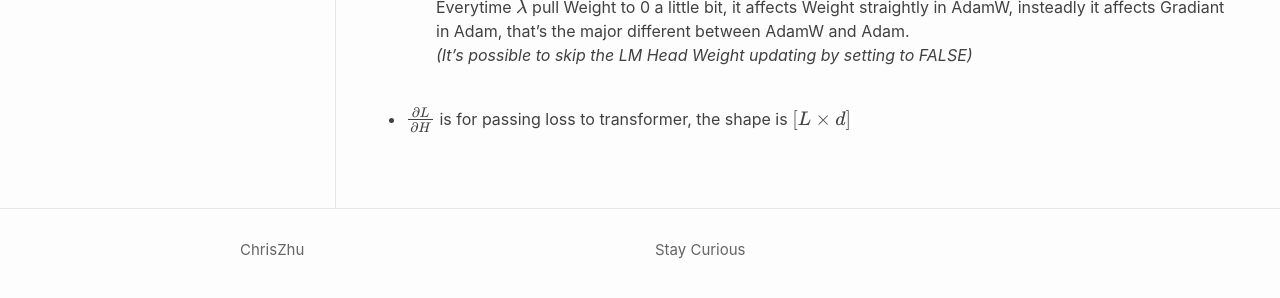
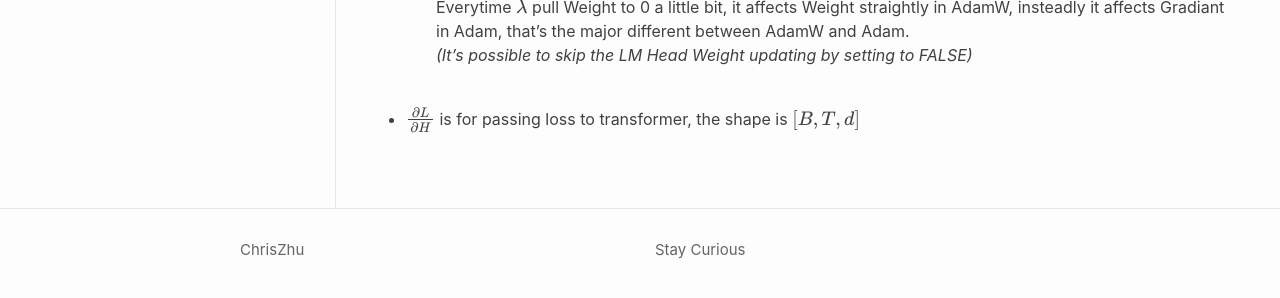
Before and after one commit to ChrisZhu2050/chriszhu2050.github.io, a Jekyll site: the page built from index.md, in a window 1280 px wide and 900 px high, scrolled down 22560 px. Shown: the part 579-877 px from the top of the window. Built offline with Jekyll 4.4.1, drawn with Linux system fonts in a browser that asks for light colours; nearby versions of some CDN libraries; formulas are drawn with MathJax 3.

Commit message:
Update index.md

```diff
--- a/index.md
+++ b/index.md
@@ -1254,7 +1254,7 @@ graph LR
         *(It's possible to skip the LM Head Weight updating by setting to FALSE)*
         <br>
 
-  - $\frac{\partial L}{\partial H}$ is for passing loss to transformer, the shape is $[L \times d]$
+  - $\frac{\partial L}{\partial H}$ is for passing loss to transformer, the shape is $[B, T, d]$
 
 
 
```
